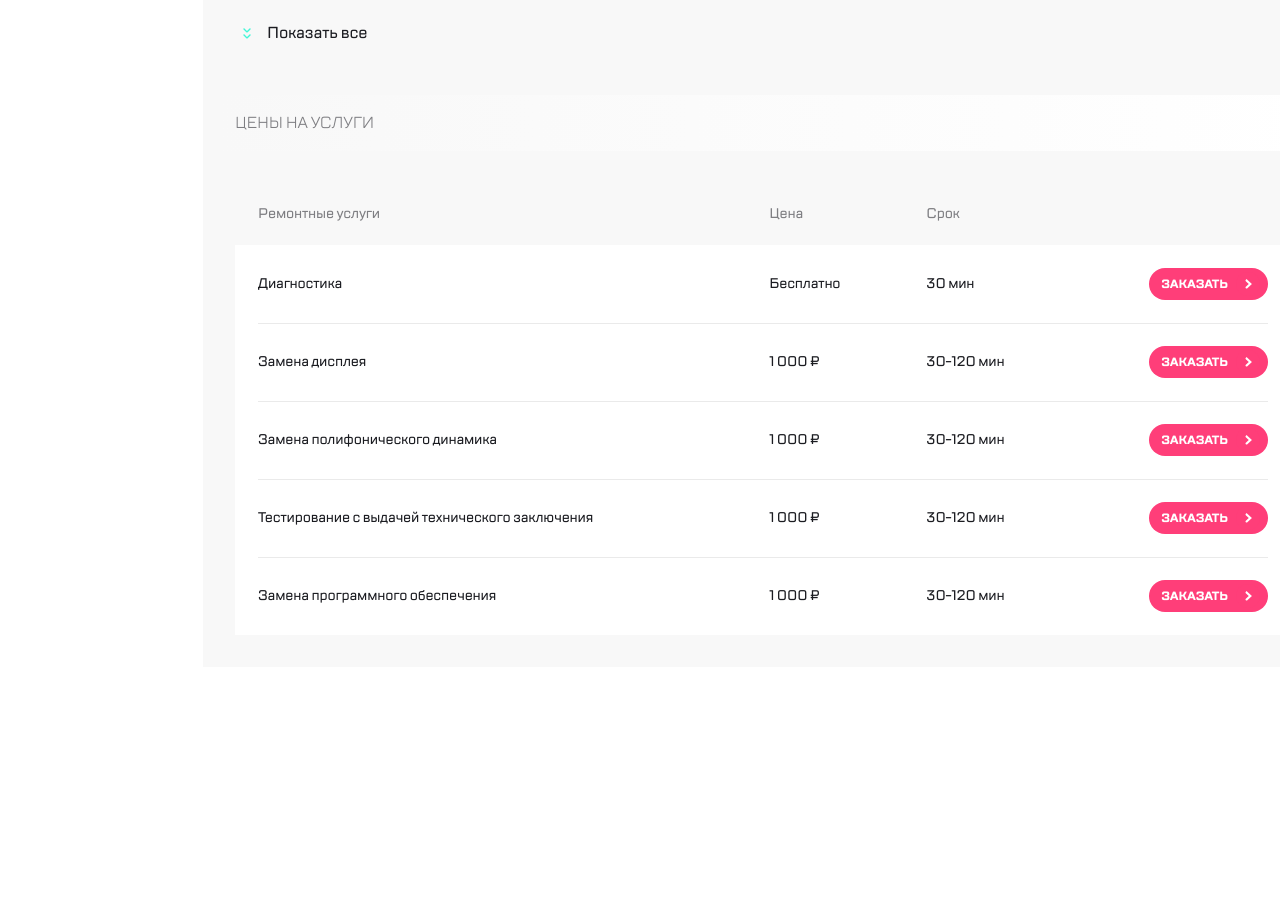
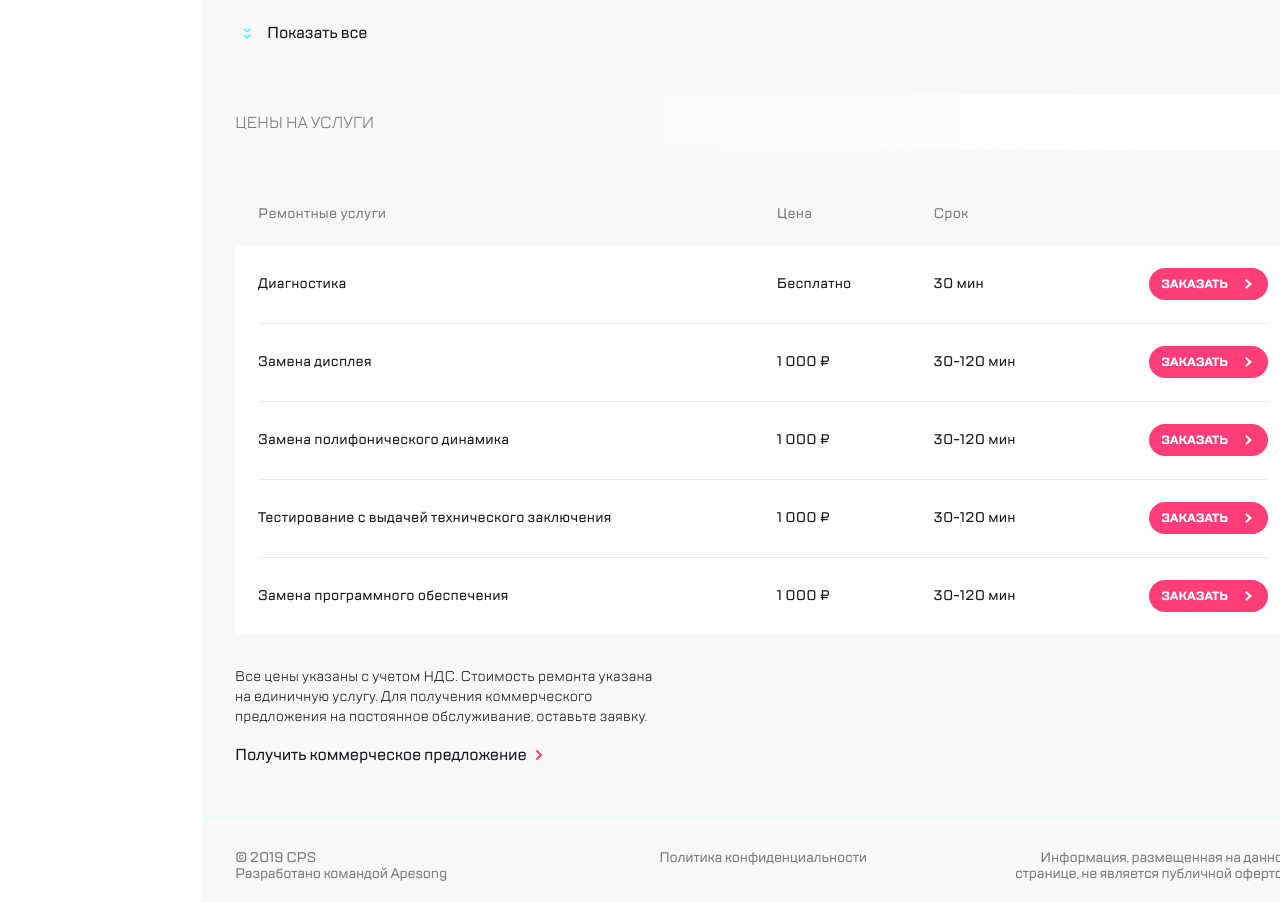
Before and after one commit to ArseniiMakhov/webpack, a website built with webpack: page src/index.html in a window 1280 px wide. Shown: the part 1128-2030 px from the top of the page. Before the commit the page ends 1795 px from the top, so only its background shows below. Built offline with nearby package versions, Linux system fonts and the light colour scheme.

Commit message:
main footer

```diff
--- a/src/index.html
+++ b/src/index.html
@@ -239,9 +239,17 @@
                 </tbody>
               </table>
             </div>
+            <p class="prices__addition">Все цены указаны с учетом НДС. Стоимость ремонта указана на единичную услугу. Для получения коммерческого предложения на постоянное обслуживание, оставьте заявку.</p>
+            <a href="#" class="prices__offer">Получить коммерческое предложение</a>
           </section>
         </main>
-        <footer class="main__footer"></footer>
+        <footer class="main__footer">
+          <div class="footer__copyright">© 2019 CPS
+            <br>
+          Разработано командой Apesong</div>
+          <div class="footer__politics">Политика конфиденциальности</div>
+          <div class="footer__information">Информация, размещенная на данной странице, не является публичной офертой</div>
+        </footer>
       </div>
     </div>
   </body>
--- a/src/scss/style.scss
+++ b/src/scss/style.scss
@@ -243,13 +243,14 @@
     }
   }
   .prices {
-    padding-bottom: 0;
+    padding-bottom: 50px;
     .prices__container {
       padding: 32px;
       .prices__table {
         width: 100%;
         font-size: 14px;
         line-height: 16px;
+        letter-spacing: 0.2px;
         border-collapse: collapse;
         thead {
           color: #7e7e82;
@@ -275,7 +276,6 @@
           font-weight: normal;
         }
         .btn__box {
-
           .table__btn {
             border-radius: 16px;
             background: #FF3E79;
@@ -297,4 +297,47 @@
       }
     }
   }
+  .prices__addition {
+    width: 420px;
+    margin: 0 0 16px 32px;
+    font-family: "TT Lakes Regular";
+    font-size: 14px;
+    font-weight: 400;
+    line-height: 20px;
+    letter-spacing: 0.2px;
+  }
+  .prices__offer {
+    padding-left:  32px;
+    display: inline;
+    // display: flex;
+    &::after {
+      content: "";
+      display: inline-block;
+      position: absolute;
+      width: 24px;
+      height: 24px;
+      background: url(../img/prices__offer.svg) center no-repeat;
+    }
+  }
 }
+
+.main__footer {
+  border-top: 1px solid #D9FFF5;
+  height: 85px;
+  padding: 32px;
+  display: flex;
+  justify-content: space-between;
+  color: #7E7E82;
+  font-size: 14px;
+  line-height: 16px;
+  background-color: #f8f8f8;
+  > div {
+    width: 30%;
+  }
+  .footer__politics {
+    text-align: center;
+  }
+  .footer__information {
+    text-align: right;
+  }
+}
```
Also changed, not shown: src/img/prices__offer.svg (added).
